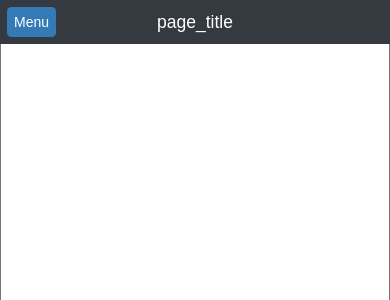
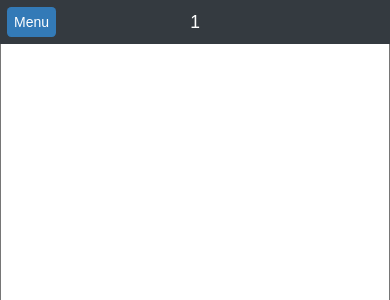
Before and after one commit to cu/silicon, a Flask app: page /edit/1 in a window 390 px wide. Shown: the top 300 px of the page. Run offline with Flask 2, Linux system fonts and the light colour scheme; data that the repository does not hold is empty; parts of the project's set-up code (start-up, migrations or seed data) failed here and were passed over.

Commit message:
fill in placeholder page title in the top navivation bar (mobile)

```diff
--- a/notes/templates/base.html.j2
+++ b/notes/templates/base.html.j2
@@ -36,7 +36,7 @@
       <!-- this contains the hamburger menu and title for mobile -->
       <nav class="nav-top" aria-label="top navigation">
         <button class="menu-toggle" data-toggle="nav-top">Menu</button>
-        <span class="page-title" href="#">page_title</span>
+        <span class="page-title" href="#">{{ title }}</span>
         <!-- this is dumb but I really want the page title to be centered
              rather than slightly offset to the right -->
         <button class="menu-toggle" style="visibility: hidden;">Menu</button>
```
